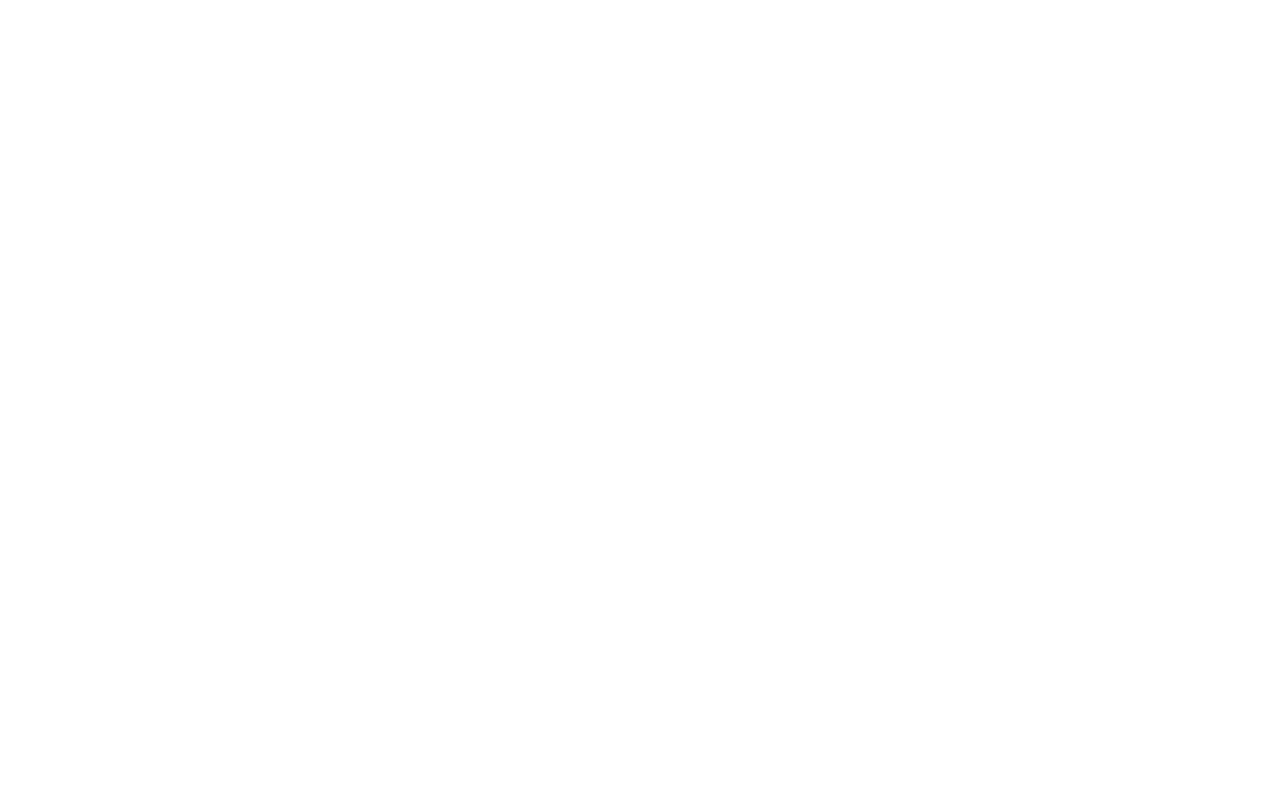
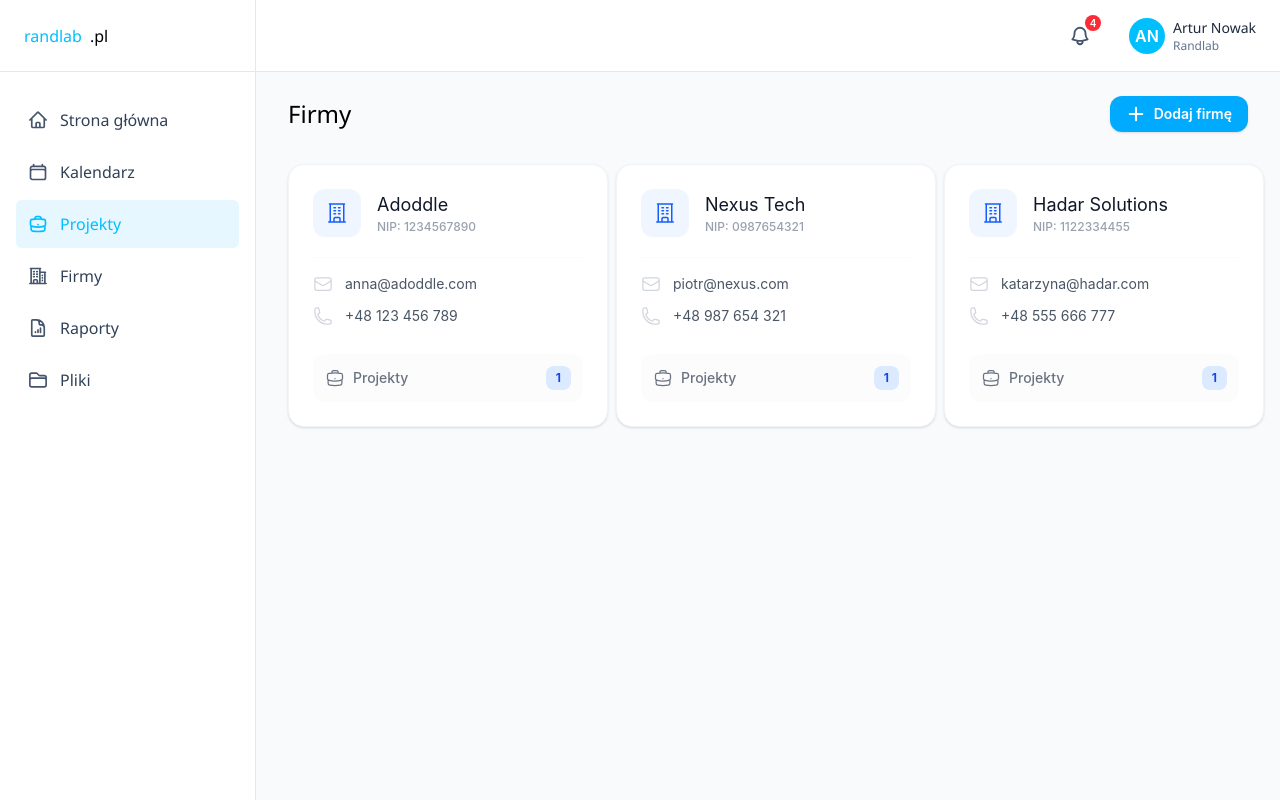
Before and after one commit to ScrumDone/ScrumDone, a React (Vite) app in the folder client/: page /companies in a window 1280 px wide. Before the commit this address had no page. Built offline with nearby package versions, Linux system fonts and the light colour scheme.

Commit message:
Add Companies page layout and reusable CompanyCard component (#11)

```diff
--- a/client/src/App.tsx
+++ b/client/src/App.tsx
@@ -1,11 +1,13 @@
 import React from 'react'
 import { Routes, Route } from 'react-router-dom'
 import Homepage from './pages/Homepage'
+import Companiespage from './pages/Companiespage'
 
 const App: React.FC = () => {
   return (
     <Routes>
       <Route path="/" element={<Homepage />} />
+      <Route path="/companies" element={<Companiespage />} />
     </Routes>
   )
 }
--- /dev/null
+++ b/client/src/components/CompanyCard.tsx
@@ -0,0 +1,58 @@
+import React from 'react';
+import {
+  BuildingOfficeIcon,
+  EnvelopeIcon,
+  PhoneIcon,
+  BriefcaseIcon,
+} from '@heroicons/react/24/outline';
+
+interface CompanyCardProps {
+  name: string;
+  nip: string;
+  email: string;
+  phone: string;
+  projectsCount: number;
+}
+
+const CompanyCard: React.FC<CompanyCardProps> = ({ name, nip, email, phone, projectsCount }) => {
+  return (
+    <div className="bg-white p-6 rounded-2xl shadow-sm border border-gray-100 flex flex-col gap-5 min-w-[320px] flex-1 transition-all hover:shadow-md">
+
+      {/* NAZWA FIRMY */}
+      <div className="flex items-center gap-4">
+        <div className="bg-blue-50 p-3 rounded-xl text-blue-600">
+          <BuildingOfficeIcon className="w-6 h-6" />
+        </div>
+        <div>
+          <h3 className="text-lg text-gray-900">{name}</h3>
+          <p className="text-xs text-gray-400 font-medium">NIP: {nip}</p>
+        </div>
+      </div>
+
+      {/* DANE KONTAKTOWE */}
+      <div className="flex flex-col gap-3 pt-4 border-t border-gray-50">
+        <div className="flex items-center gap-3 text-gray-600">
+          <EnvelopeIcon className="w-5 h-5 text-gray-300" />
+          <span className="text-sm">{email}</span>
+        </div>
+        <div className="flex items-center gap-3 text-gray-600">
+          <PhoneIcon className="w-5 h-5 text-gray-300" />
+          <span className="text-sm">{phone}</span>
+        </div>
+      </div>
+
+      {/* PROJEKTY */}
+      <div className="flex items-center justify-between bg-gray-50/50 p-3 rounded-xl mt-2">
+        <div className="flex items-center gap-2 text-gray-500">
+          <BriefcaseIcon className="w-5 h-5" />
+          <span className="text-sm font-medium">Projekty</span>
+        </div>
+        <span className="bg-blue-100 text-blue-700 text-xs font-bold px-2.5 py-1 rounded-lg">
+          {projectsCount}
+        </span>
+      </div>
+    </div>
+  );
+};
+
+export default CompanyCard;
--- /dev/null
+++ b/client/src/pages/Companiespage.tsx
@@ -0,0 +1,57 @@
+import React from 'react';
+import SideBar from '../components/sideBar';
+import TopBar from '../components/topBar';
+import CompanyCard from '../components/CompanyCard';
+import { PlusIcon } from '@heroicons/react/24/outline';
+
+// Przykładowe dane
+const mockCompanies = [
+  { id: 1, name: 'Adoddle', nip: '1234567890', email: 'anna@adoddle.com', phone: '+48 123 456 789', projectsCount: 1 },
+  { id: 2, name: 'Nexus Tech', nip: '0987654321', email: 'piotr@nexus.com', phone: '+48 987 654 321', projectsCount: 1 },
+  { id: 3, name: 'Hadar Solutions', nip: '1122334455', email: 'katarzyna@hadar.com', phone: '+48 555 666 777', projectsCount: 1 },
+];
+
+const CompaniesPage: React.FC = () => {
+    return (
+        <div className="min-h-screen w-full bg-[#F9FAFB]">
+            {/* Side bary */}
+            <SideBar />
+            <TopBar />
+
+            {/* Główna sekcja */}
+            <main className="ml-64 pt-(--app-header-h)">
+                <div className="max-w-6xl mx-auto px-8 py-6">
+
+                    {/* Nagłówek strony i przycisk dodaj */}
+                    <div className="flex items-center justify-between mb-8">
+                        <h1 className="font-segoe-ui text-black text-[1.5rem] leading-8 font-normal tracking-[0em] antialiased">
+                            Firmy
+                        </h1>
+
+                        <button className="bg-[#00aaff] hover:bg-[#0099ee] text-white px-4 py-2 rounded-xl flex items-center gap-2 text-sm font-semibold shadow-sm transition-all active:scale-95">
+                            <PlusIcon className="w-5 h-5 stroke-[2.5]" />
+                            Dodaj firmę
+                        </button>
+                    </div>
+
+                    {/* Siatka z kartami firm */}
+                    <div className="grid grid-cols-1 md:grid-cols-2 lg:grid-cols-3 gap-6">
+                        {mockCompanies.map((company) => (
+                            <CompanyCard
+                                key={company.id}
+                                name={company.name}
+                                nip={company.nip}
+                                email={company.email}
+                                phone={company.phone}
+                                projectsCount={company.projectsCount}
+                            />
+                        ))}
+                    </div>
+
+                </div>
+            </main>
+        </div>
+    );
+};
+
+export default CompaniesPage;
```
